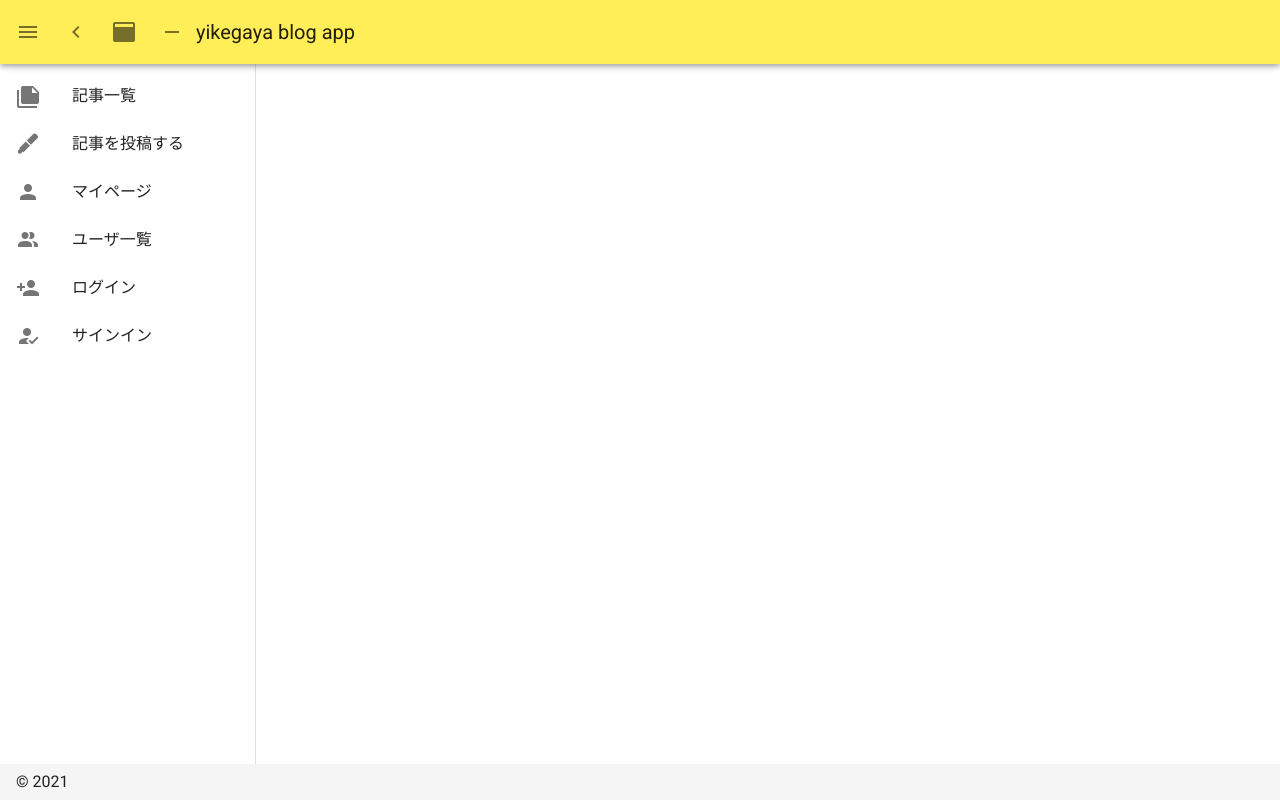
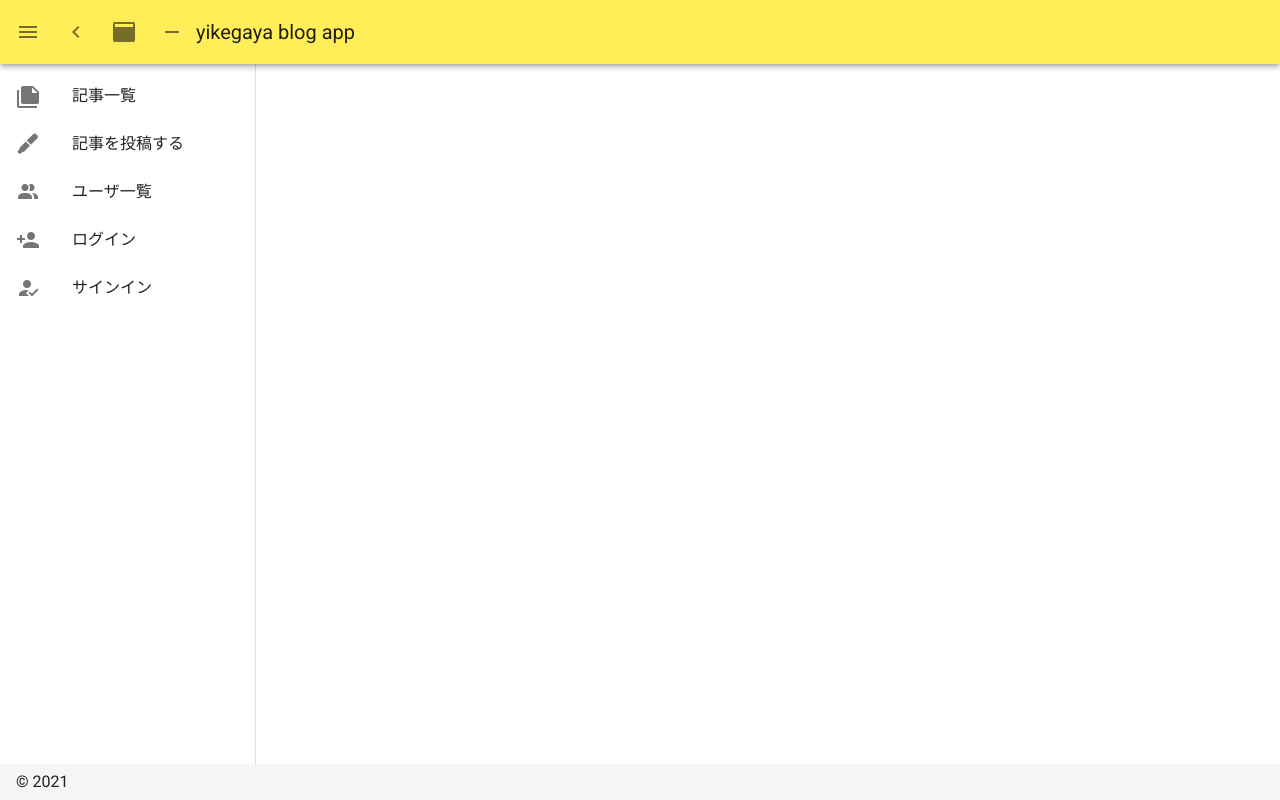
Before and after one commit to ikeyu0806/blog-app-frontend, a Nuxt app: page / in a window 1280 px wide. Both pictures are taken after a click on the button 28 px from the left and 32 px from the top of the page. Built offline with nearby package versions, Linux system fonts and the light colour scheme.

Commit message:
add login, logout condition

```diff
--- a/layouts/default.vue
+++ b/layouts/default.vue
@@ -10,6 +10,34 @@
       <v-list>
         <v-list-item
           v-for="(item, i) in items"
+          :key="i"
+          :to="item.to"
+          router
+          exact
+        >
+          <v-list-item-action>
+            <v-icon>{{ item.icon }}</v-icon>
+          </v-list-item-action>
+          <v-list-item-content>
+            <v-list-item-title v-text="item.title" />
+          </v-list-item-content>
+        </v-list-item>
+        <v-list-item
+          v-for="(item, i) in loginItems"
+          :key="i"
+          :to="item.to"
+          router
+          exact
+        >
+          <v-list-item-action>
+            <v-icon>{{ item.icon }}</v-icon>
+          </v-list-item-action>
+          <v-list-item-content>
+            <v-list-item-title v-text="item.title" />
+          </v-list-item-content>
+        </v-list-item>
+        <v-list-item
+          v-for="(item, i) in logoutItems"
           :key="i"
           :to="item.to"
           router
@@ -73,6 +101,7 @@ export default {
       clipped: true,
       drawer: false,
       fixed: false,
+      showLogout: false,
       items: [
         {
           icon: 'mdi-note-multiple',
@@ -85,15 +114,12 @@ export default {
           to: '/post/new_post'
         },
         {
-          icon: 'mdi-account',
-          title: 'マイページ',
-          to: '/user/mypage'
-        },
-        {
           icon: 'mdi-account-multiple',
           title: 'ユーザ一覧',
           to: '/user/'
-        },
+        }
+      ],
+      logoutItems: [
         {
           icon: 'mdi-account-plus',
           title: 'ログイン',
@@ -105,11 +131,25 @@ export default {
           to: '/user/create'
         }
       ],
+      loginItems: [
+        {
+          icon: 'mdi-account',
+          title: 'マイページ',
+          to: '/user/mypage'
+        },
+      ],
       miniVariant: false,
       right: true,
       title: 'yikegaya blog app',
       isLoggin: false
     }
-  }
+  },
+  mounted() {
+    if (localStorage.yikegayaBlogSessionId) {
+      this.logoutItems = [];
+    } else {
+      this.loginItems = [];
+    }
+  },
 }
 </script>
```
